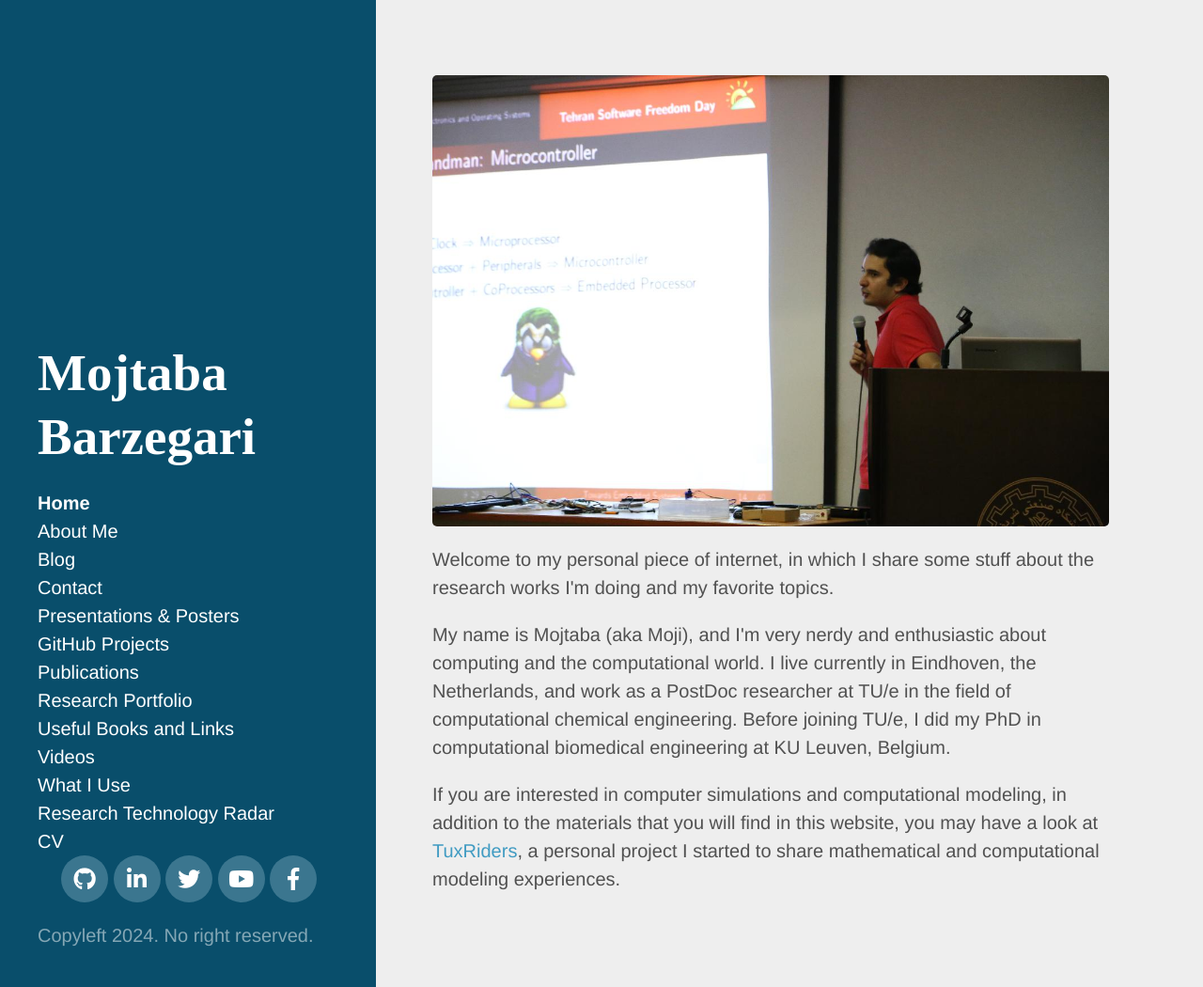
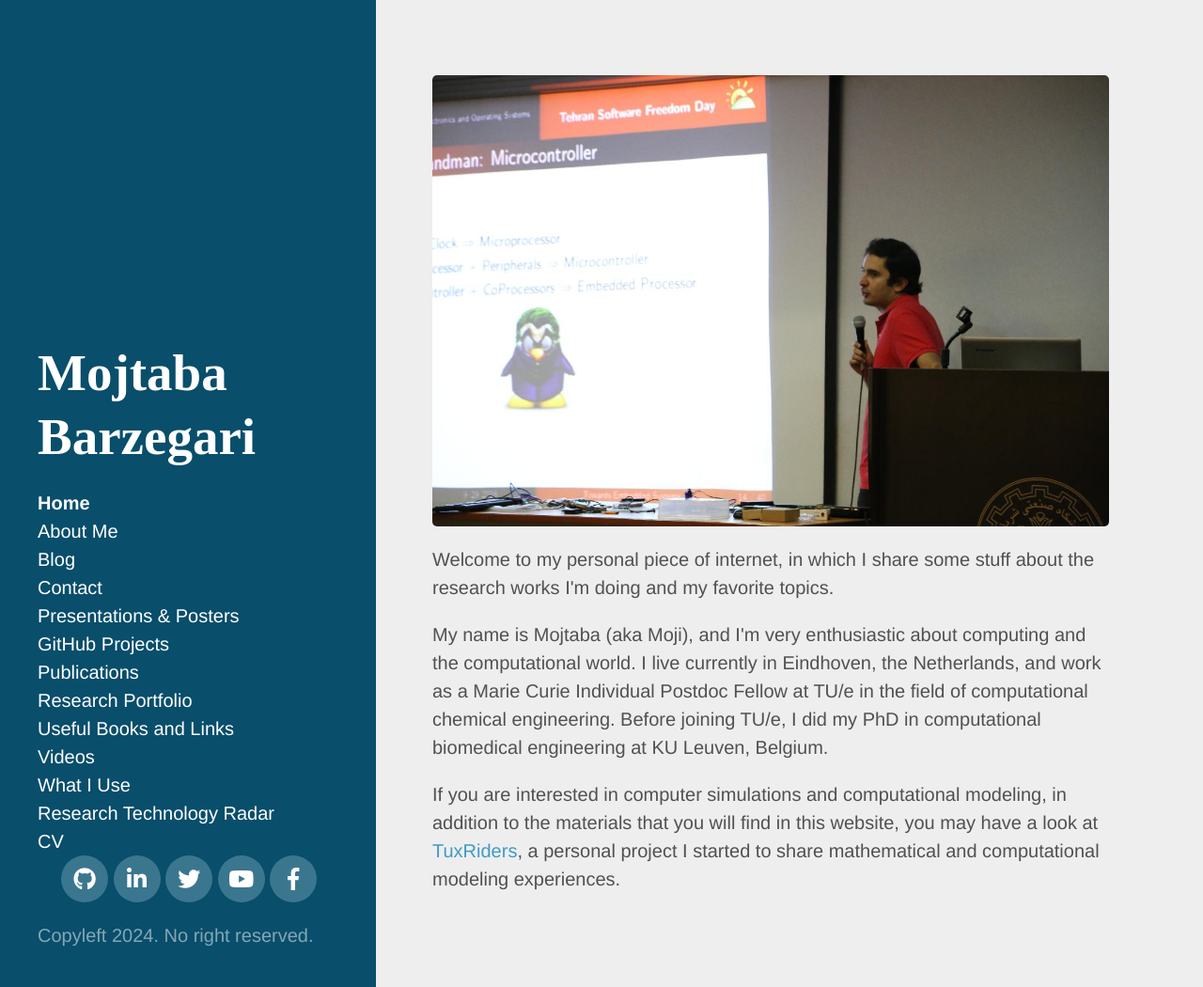
Before and after one commit to mbarzegary/mbarzegary.github.io, a Jekyll site: the page built from index.html, in a window 1280 px wide and 1050 px high. Shown: the whole window at 94% size. Built offline with Jekyll 4.4.1, drawn with Linux system fonts in a browser that asks for light colours; nearby versions of some CDN libraries; some web fonts are replaced; the list of posts is cut into pages by our own code.

Commit message:
update index page

```diff
--- a/index.html
+++ b/index.html
@@ -9,8 +9,8 @@ title: Home
   Welcome to my personal piece of internet, in which I share some stuff about the research works I'm doing and my favorite topics.
 </p>
 
-<p> My name is Mojtaba (aka Moji), and I'm very nerdy and enthusiastic about computing and the computational world.
-   I live currently in Eindhoven, the Netherlands, and work as a PostDoc researcher at TU/e
+<p> My name is Mojtaba (aka Moji), and I'm very enthusiastic about computing and the computational world.
+   I live currently in Eindhoven, the Netherlands, and work as a Marie Curie Individual Postdoc Fellow at TU/e
    in the field of computational chemical engineering. Before joining TU/e, I did my PhD in computational biomedical engineering at
    KU Leuven, Belgium.
 </p>
```
